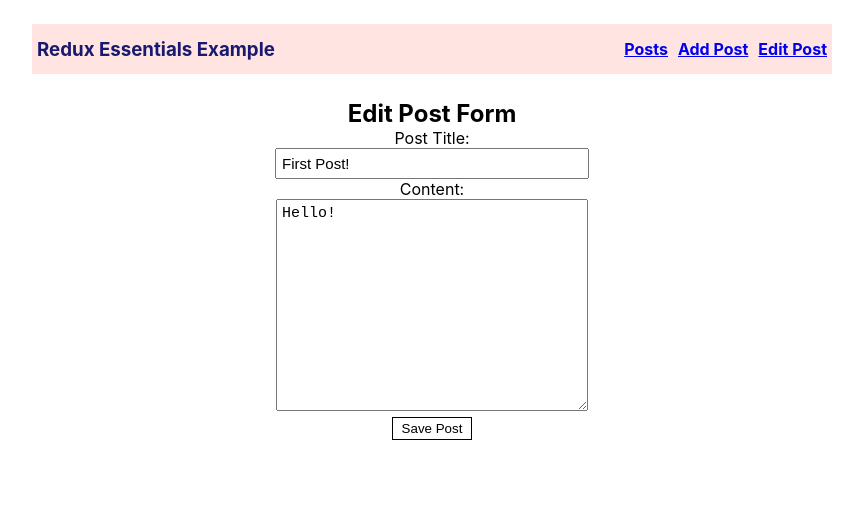
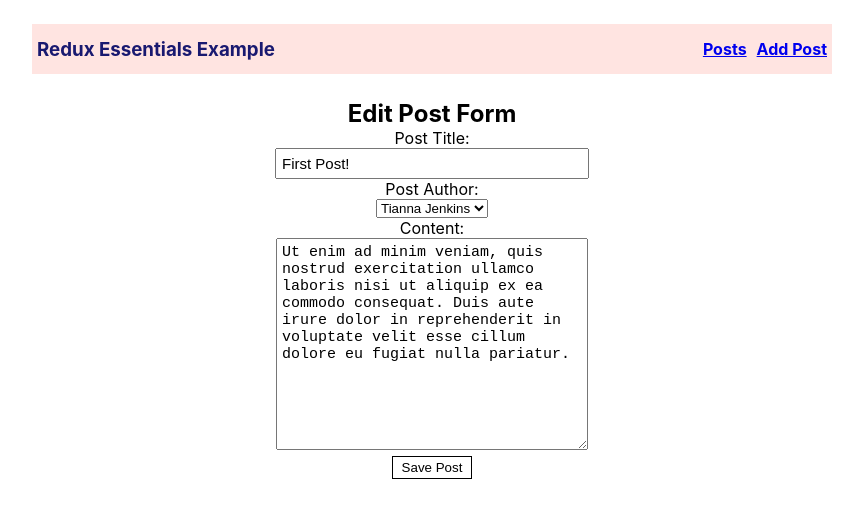
Before and after one commit to MajkoDev/redux-toolkit, a React (Vite) app: page /edit/1 in a window 1280 px wide. Shown: the top 518 px of the page, without its empty margins (208-1071 px from the left). Built offline with nearby package versions, Linux system fonts and the light colour scheme.

Commit message:
editing author (user)

```diff
--- a/03-post-intermediate/AddPostForm.jsx
+++ b/03-post-intermediate/AddPostForm.jsx
@@ -5,8 +5,7 @@ import { useNavigate } from "react-router-dom";
 
 const AddPostForm = () => {
 
-    const navigate = useNavigate();
-
+  const navigate = useNavigate();
 
   const [title, setTitle] = useState("");
   const [content, setContent] = useState("");
--- a/03-post-intermediate/EditPostForm.jsx
+++ b/03-post-intermediate/EditPostForm.jsx
@@ -13,19 +13,28 @@ const EditPostForm = () => {
   const post = useSelector((state) =>
     state.posts.find((post) => post.id === postId)
   );
+  const users = useSelector((state) => state.users);
 
   const [title, setTitle] = useState(post.title);
   const [content, setContent] = useState(post.content);
+  const [userId, setUserId] = useState(post.user);
 
   const onTitleChanged = (e) => setTitle(e.target.value);
   const onContentChanged = (e) => setContent(e.target.value);
+  const onAuthorChanged = (e) => setUserId(e.target.value);
 
   const onSavePostClicked = () => {
     if (title && content) {
-      dispatch(postUpdated({ id: postId, title, content }));
+      dispatch(postUpdated({ id: postId, title, content, userId }));
       navigate(`/posts/${postId}`);
     }
   };
+
+  const usersOptions = users.map((user) => (
+    <option key={user.id} value={user.id}>
+      {user.name}
+    </option>
+  ));
 
   return (
     <div className="container">
@@ -40,6 +49,11 @@ const EditPostForm = () => {
           value={title}
           onChange={onTitleChanged}
         />
+
+        <label htmlFor="postAuthor">Post Author:</label>
+        <select id="postAuthor" value={userId} onChange={onAuthorChanged}>
+          {usersOptions}
+        </select>
 
         <label htmlFor="postContent">Content:</label>
         <textarea
--- a/03-post-intermediate/RootLayout.jsx
+++ b/03-post-intermediate/RootLayout.jsx
@@ -27,9 +27,6 @@ const RootLayout = () => {
             <div className="navLinks">
               <NavLink to="/add">Add Post</NavLink>
             </div>
-            <div className="navLinks">
-              <NavLink to="/edit">Edit Post</NavLink>
-            </div>
           </div>
         </section>
       </nav>
--- a/03-post-intermediate/postsSlice.js
+++ b/03-post-intermediate/postsSlice.js
@@ -1,8 +1,20 @@
 import { createSlice, nanoid } from "@reduxjs/toolkit";
 
 const initialState = [
-  { id: "1", title: "First Post!", content: "Hello!", user: "0" },
-  { id: "2", title: "Second Post", content: "More text", user: "1" },
+  {
+    id: "1",
+    title: "First Post!",
+    content:
+      "Ut enim ad minim veniam, quis nostrud exercitation ullamco laboris nisi ut aliquip ex ea commodo consequat. Duis aute irure dolor in reprehenderit in voluptate velit esse cillum dolore eu fugiat nulla pariatur.",
+    user: "0",
+  },
+  {
+    id: "2",
+    title: "Second Post",
+    content:
+      "Elementum eu facilisis sed odio. Adipiscing tristique risus nec feugiat in. Molestie a iaculis at erat. Leo urna molestie at elementum eu facilisis sed. Sit amet venenatis urna cursus eget.",
+    user: "1",
+  },
 ];
 
 export const postsSlice = createSlice({
@@ -25,11 +37,12 @@ export const postsSlice = createSlice({
       },
     },
     postUpdated(state, action) {
-      const { id, title, content } = action.payload;
+      const { id, title, content, userId } = action.payload;
       const existingPost = state.find((post) => post.id === id);
       if (existingPost) {
         existingPost.title = title;
         existingPost.content = content;
+        existingPost.user = userId
       }
     },
   },
```
